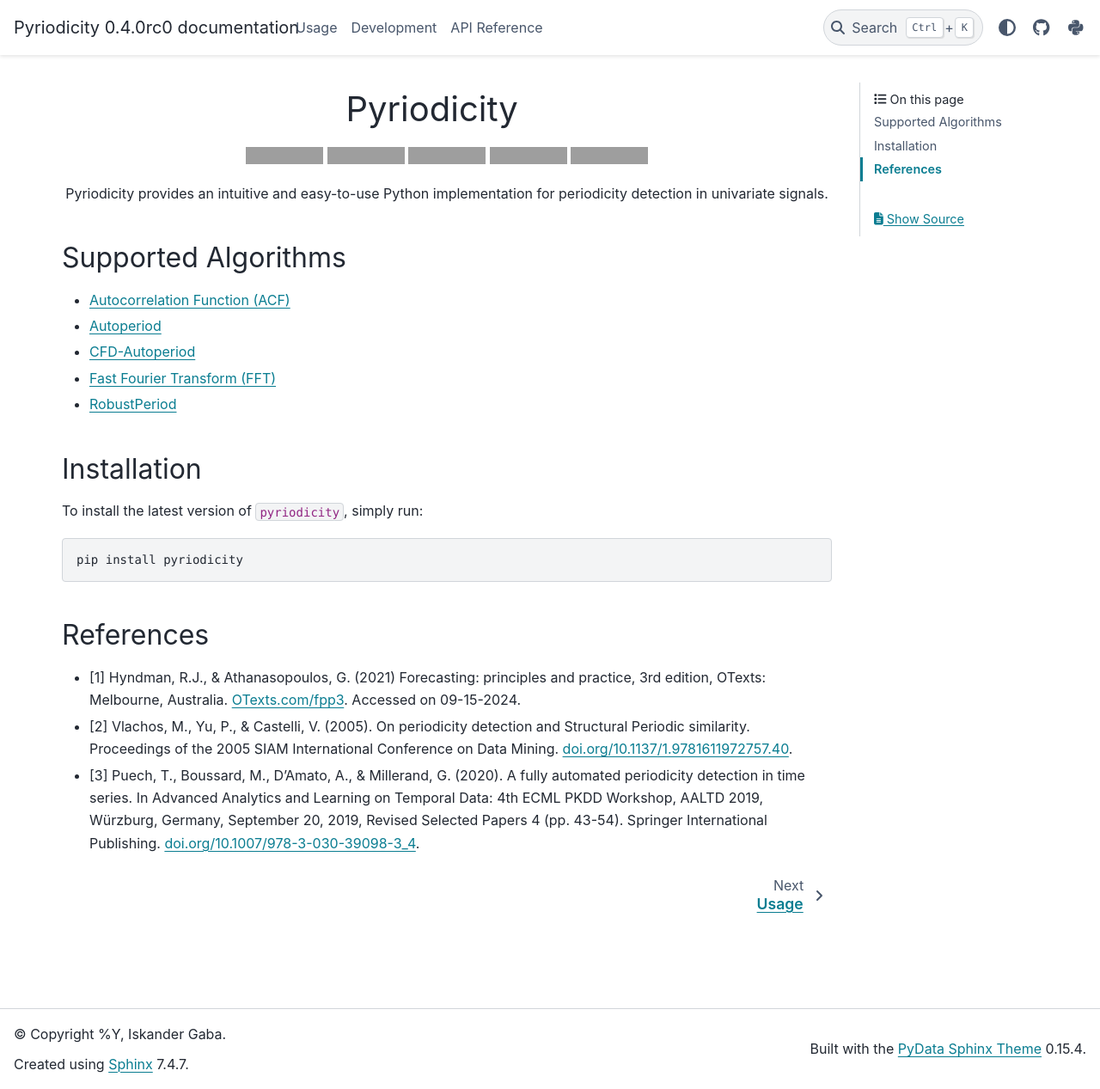
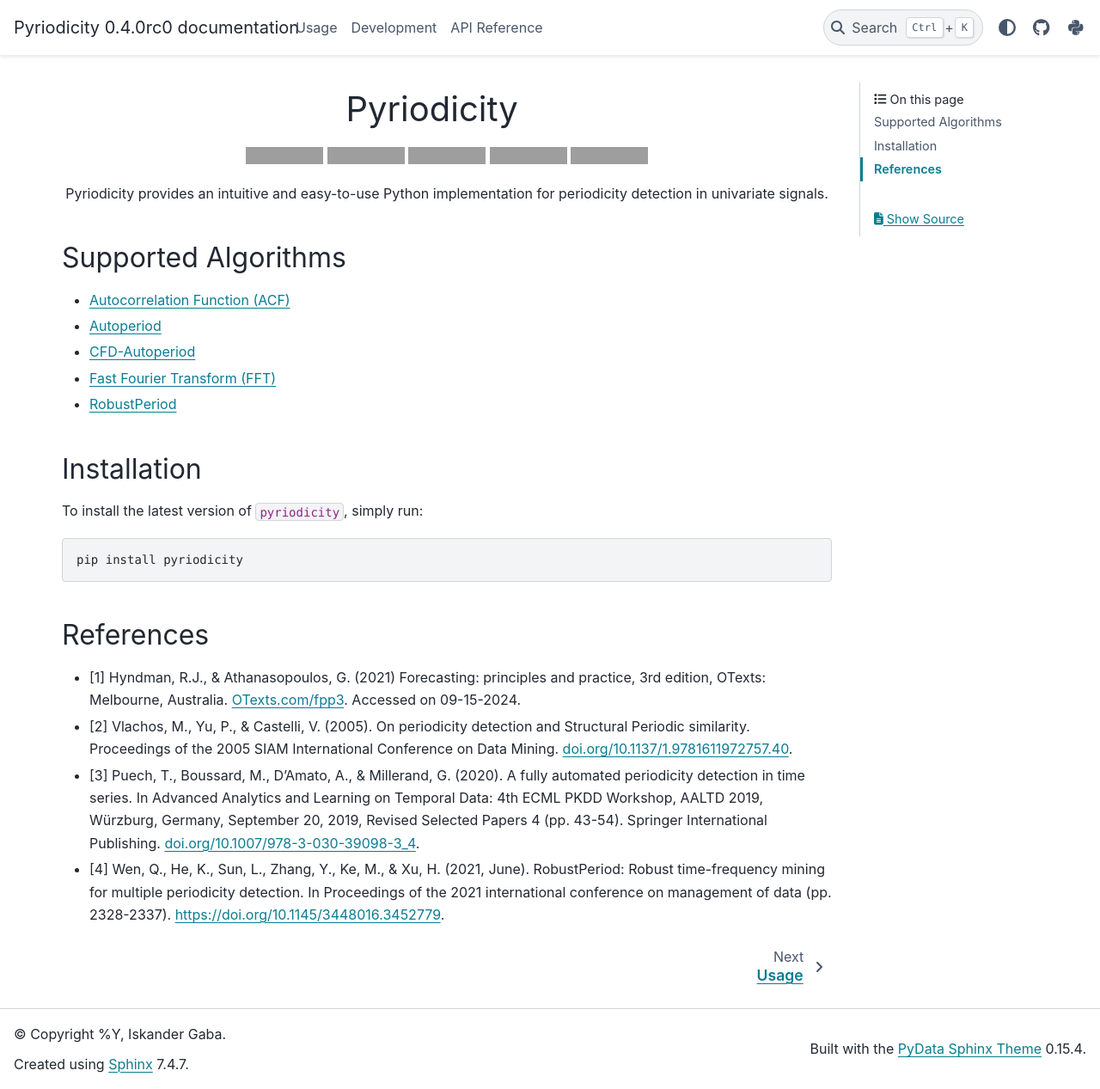
Before and after one commit to iskandergaba/pyriodicity, a Sphinx documentation site: the page built from docs/index.rst, in a window 1280 px wide and 1267 px high. Shown: the whole window at 86% size. Built offline with Sphinx 7.4.7 and the PyData theme 0.15.4, drawn with Linux system fonts in a browser that asks for light colours; grey boxes are pictures that could not be loaded.

Commit message:
Add RobustPeriod reference to the package documentation

```diff
--- a/docs/index.rst
+++ b/docs/index.rst
@@ -48,6 +48,10 @@ References
    AALTD 2019, Würzburg, Germany, September 20, 2019, Revised Selected
    Papers 4 (pp. 43-54). Springer International Publishing.
    `doi.org/10.1007/978-3-030-39098-3_4 <https://doi.org/10.1007/978-3-030-39098-3_4>`__.
+-  [4] Wen, Q., He, K., Sun, L., Zhang, Y., Ke, M., & Xu, H. (2021, June).
+   RobustPeriod: Robust time-frequency mining for multiple periodicity detection.
+   In Proceedings of the 2021 international conference on management of data (pp. 2328-2337).
+   `https://doi.org/10.1145/3448016.3452779 <https://doi.org/10.1145/3448016.3452779>`__.
 
 .. toctree::
    :hidden:
```
Also changed, not shown: 1 other file.
